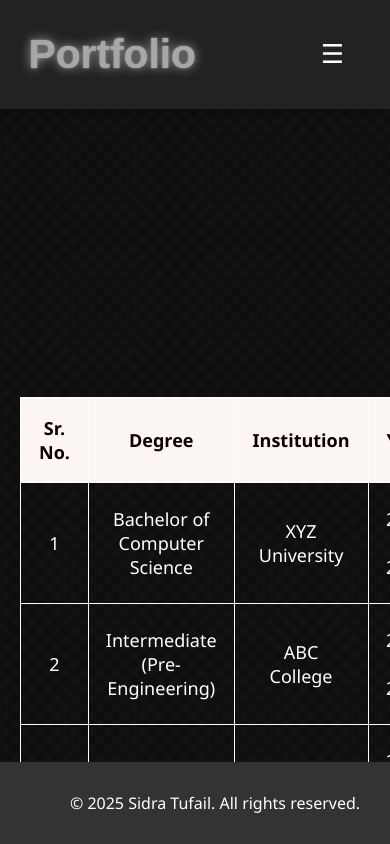
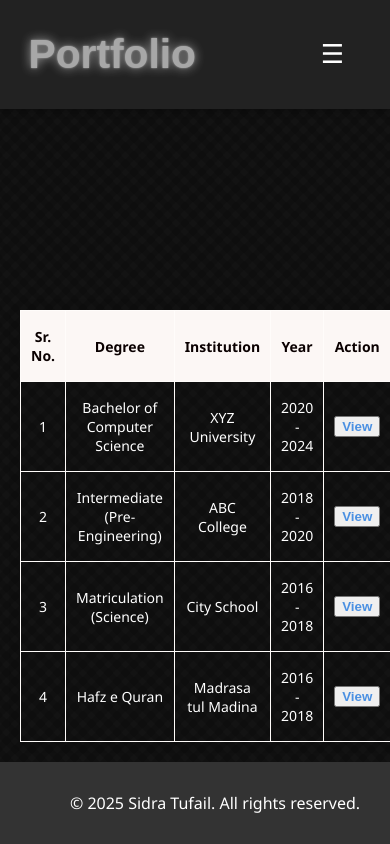
Before and after one commit to sidi-125/file-4, a React (Create React App) app: page /Education in a window 390 px wide. Built offline with nearby package versions, Linux system fonts and the light colour scheme.

Commit message:
Add data

```diff
--- a/src/Pages/Education/Education.css
+++ b/src/Pages/Education/Education.css
@@ -27,8 +27,6 @@
   transform: inherit; /* Remove scale effect */
   cursor: default; /* Remove pointer cursor */
 }
-
-
 
 .education-table {
   width: 70%; /* Reduced table width */
@@ -148,3 +146,39 @@
 p {
   margin: 10px 0;
 }
+
+/* Responsive Styles */
+@media (max-width: 768px) {
+  .education-title {
+    font-size: 50px;
+  }
+
+  .education-table {
+    width: 90%;
+  }
+
+  .education-table th, .education-table td {
+    padding: 18px 12px;
+    font-size: 16px;
+  }
+}
+
+@media (max-width: 480px) {
+  .education-title {
+    font-size: 36px;
+  }
+
+  .education-table {
+    width: 100%;
+  }
+
+  .education-table th, .education-table td {
+    padding: 16px 10px;
+    font-size: 14px;
+  }
+
+  .modal-content {
+    width: 90%;
+    padding: 15px;
+  }
+}
```
Lines whose indentation alone changed are shown as unchanged.
